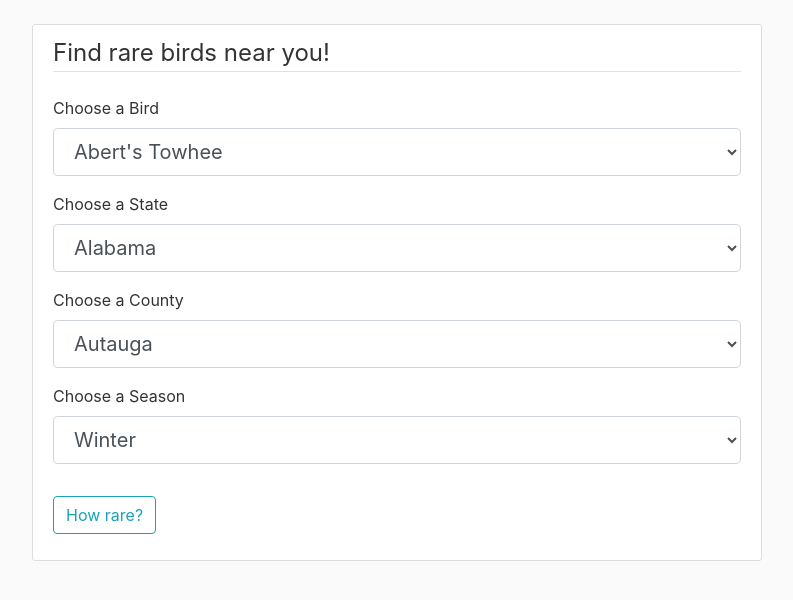
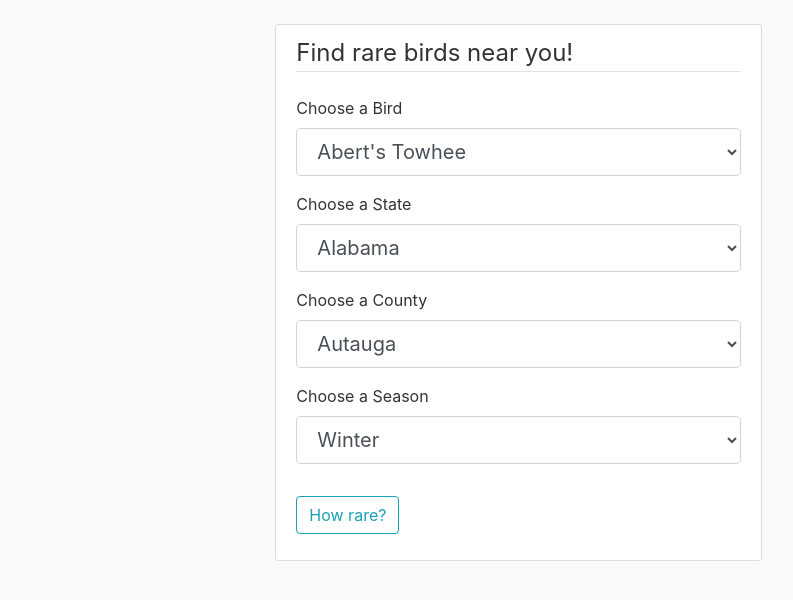
Before and after one commit to noreallyimfine/ebird-project, a Flask app: page /how_rare in a window 1280 px wide. Shown: the part 56-656 px from the top of the page, without its empty margins (53-846 px from the left). Run offline with Flask 2, Linux system fonts and the light colour scheme; data comes from the database, SQL or seed files in the repository; some libraries are stand-ins or nearby versions.

Commit message:
offeset form to center (or close to cetner anyway

```diff
--- a/ebird/templates/how_rare.html
+++ b/ebird/templates/how_rare.html
@@ -1,7 +1,7 @@
 {% extends 'layout.html' %}
 {% block content %}
     <!-- display the form -->
-    <div class='content-section'>
+    <div class='content-section offset-lg-4'>
         <form method='POST' action="">
             {{ form.hidden_tag() }}
             <fieldset class="form-group">
```
